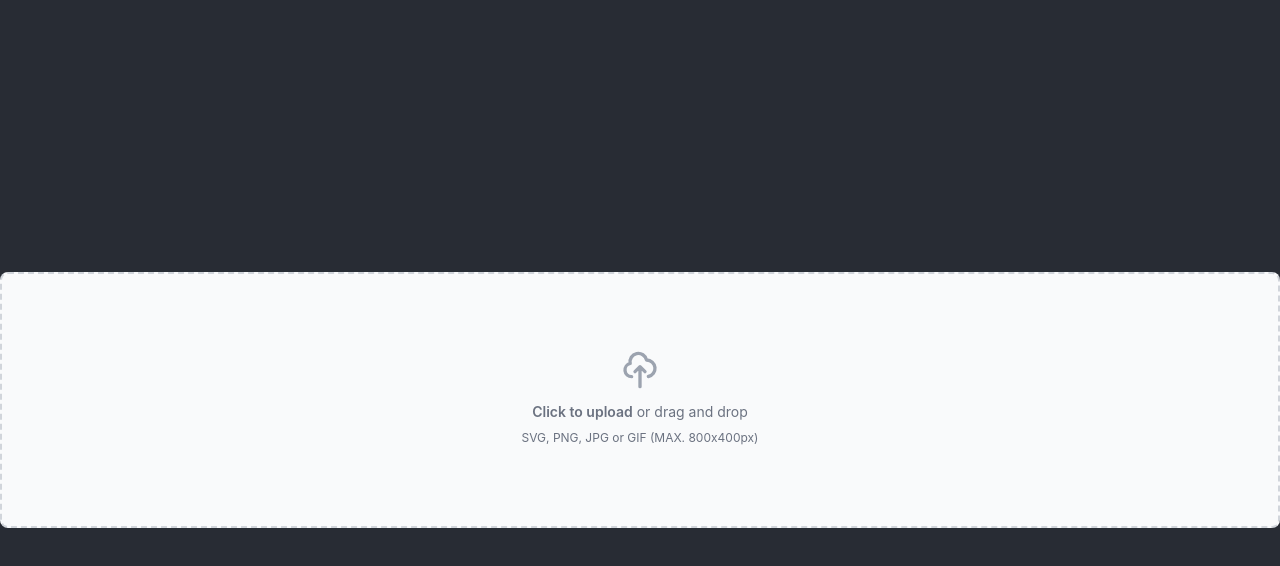
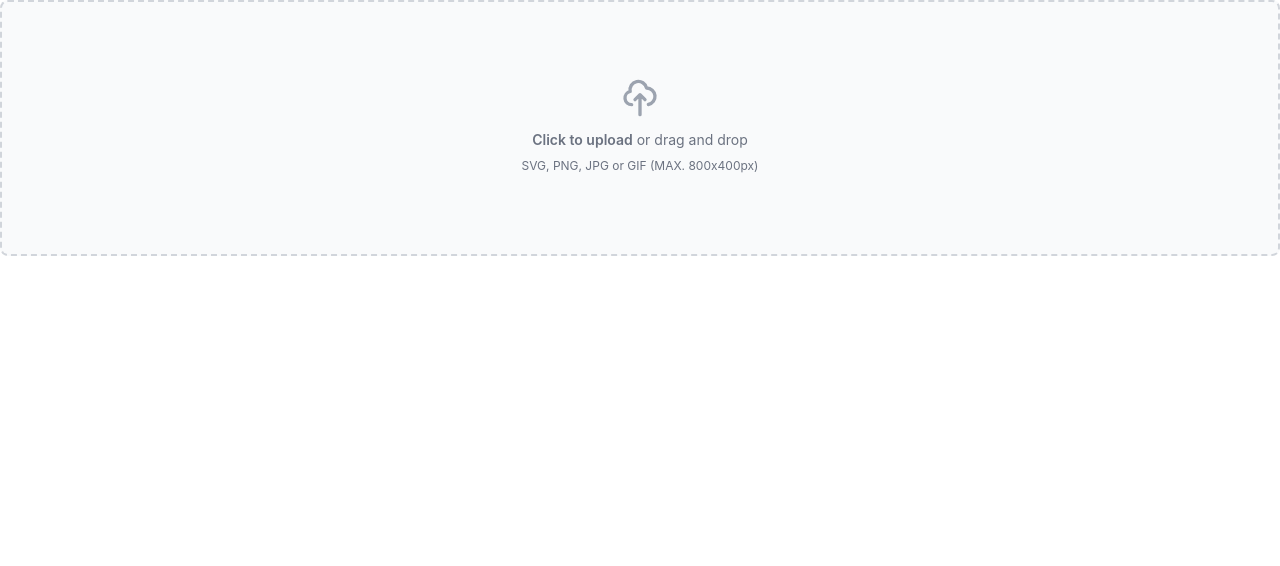
Before and after one commit to hojaedev/crowd-label, a React (Create React App) app: page /upload in a window 1280 px wide. Shown: the top 566 px of the page. Built offline with nearby package versions, Linux system fonts and the light colour scheme.

Commit message:
add page system

```diff
--- a/src/App.css
+++ /dev/null
@@ -1,42 +0,0 @@
-@tailwind base;
-@tailwind components;
-@tailwind utilities;
-
-.App {
-  text-align: center;
-}
-
-.App-logo {
-  height: 40vmin;
-  pointer-events: none;
-}
-
-@media (prefers-reduced-motion: no-preference) {
-  .App-logo {
-    animation: App-logo-spin infinite 20s linear;
-  }
-}
-
-.App-header {
-  background-color: #282c34;
-  min-height: 100vh;
-  display: flex;
-  flex-direction: column;
-  align-items: center;
-  justify-content: center;
-  font-size: calc(10px + 2vmin);
-  color: white;
-}
-
-.App-link {
-  color: #61dafb;
-}
-
-@keyframes App-logo-spin {
-  from {
-    transform: rotate(0deg);
-  }
-  to {
-    transform: rotate(360deg);
-  }
-}
--- a/src/App.js
+++ /dev/null
@@ -1,23 +0,0 @@
-import logo from './logo.svg';
-import './App.css';
-
-function App() {
-  return (
-    <div className="App">
-      <header className="App-header">
-      <div class="flex items-center justify-center w-full">
-        <label for="dropzone-file" class="flex flex-col items-center justify-center w-full h-64 border-2 border-gray-300 border-dashed rounded-lg cursor-pointer bg-gray-50 dark:hover:bg-bray-800 dark:bg-gray-700 hover:bg-gray-100 dark:border-gray-600 dark:hover:border-gray-500 dark:hover:bg-gray-600">
-            <div class="flex flex-col items-center justify-center pt-5 pb-6">
-                <svg aria-hidden="true" class="w-10 h-10 mb-3 text-gray-400" fill="none" stroke="currentColor" viewBox="0 0 24 24" xmlns="http://www.w3.org/2000/svg"><path stroke-linecap="round" stroke-linejoin="round" stroke-width="2" d="M7 16a4 4 0 01-.88-7.903A5 5 0 1115.9 6L16 6a5 5 0 011 9.9M15 13l-3-3m0 0l-3 3m3-3v12"></path></svg>
-                <p class="mb-2 text-sm text-gray-500 dark:text-gray-400"><span class="font-semibold">Click to upload</span> or drag and drop</p>
-                <p class="text-xs text-gray-500 dark:text-gray-400">SVG, PNG, JPG or GIF (MAX. 800x400px)</p>
-            </div>
-            <input id="dropzone-file" type="file" class="hidden" />
-        </label>
-      </div>
-      </header>
-    </div>
-  );
-}
-
-export default App;
--- /dev/null
+++ b/src/components/Layout.js
@@ -0,0 +1,7 @@
+import React, { useState } from "react";
+
+const BaseLayout = ({ children }) => {
+  return <div className="bg-black">{children}</div>;
+};
+
+export default BaseLayout;
--- a/src/index.css
+++ b/src/index.css
@@ -1,3 +1,7 @@
+@tailwind base;
+@tailwind components;
+@tailwind utilities;
+
 body {
   margin: 0;
   font-family: -apple-system, BlinkMacSystemFont, 'Segoe UI', 'Roboto', 'Oxygen',
--- a/src/index.js
+++ b/src/index.js
@@ -1,14 +1,15 @@
-import React from 'react';
-import ReactDOM from 'react-dom/client';
-import './index.css';
-import App from './App';
-import reportWebVitals from './reportWebVitals';
+import React from "react";
+import ReactDOM from "react-dom/client";
+import "./index.css";
+import { RouterProvider } from "react-router-dom";
+import reportWebVitals from "./reportWebVitals";
+import router from "./routes";
 
-const root = ReactDOM.createRoot(document.getElementById('root'));
+const root = ReactDOM.createRoot(document.getElementById("root"));
 root.render(
   <React.StrictMode>
-    <App />
-  </React.StrictMode>
+    <RouterProvider router={router} />
+  </React.StrictMode>,
 );
 
 // If you want to start measuring performance in your app, pass a function
--- /dev/null
+++ b/src/pages/Browse.js
@@ -0,0 +1,12 @@
+import React, { useState } from "react";
+import BaseLayout from "../components/Layout";
+
+const BrowsePage = () => {
+  return (
+    <BaseLayout>
+        <h1>Hello World</h1>ƒ
+    </BaseLayout>
+  );
+};
+
+export default BrowsePage;
--- /dev/null
+++ b/src/pages/Labels.js
@@ -0,0 +1,14 @@
+import React, { useState } from "react";
+import BaseLayout from "../components/Layout";
+
+const LabelPage = () => {
+  return (
+    <BaseLayout>
+      <div class="flex items-center justify-center w-full">
+        <h1>Hello World!</h1>
+      </div>
+    </BaseLayout>
+  );
+};
+
+export default LabelPage;
--- /dev/null
+++ b/src/pages/Main.js
@@ -0,0 +1,14 @@
+import React, { useState } from "react";
+import BaseLayout from "../components/Layout";
+
+const MainPage = () => {
+  return (
+    <BaseLayout>
+      <div class="flex items-center justify-center w-full">
+        <h1>Hello World!</h1>
+      </div>
+    </BaseLayout>
+  );
+};
+
+export default MainPage;
--- /dev/null
+++ b/src/pages/Upload.js
@@ -0,0 +1,42 @@
+import React, { useState } from "react";
+import BaseLayout from "../components/Layout";
+
+const UploadPage = () => {
+  return (
+    <div class="flex items-center justify-center w-full">
+      <label
+        for="dropzone-file"
+        class="flex flex-col items-center justify-center w-full h-64 border-2 border-gray-300 border-dashed rounded-lg cursor-pointer bg-gray-50 dark:hover:bg-bray-800 dark:bg-gray-700 hover:bg-gray-100 dark:border-gray-600 dark:hover:border-gray-500 dark:hover:bg-gray-600"
+      >
+        <div class="flex flex-col items-center justify-center pt-5 pb-6">
+          <svg
+            aria-hidden="true"
+            class="w-10 h-10 mb-3 text-gray-400"
+            fill="none"
+            stroke="currentColor"
+            viewBox="0 0 24 24"
+            xmlns="http://www.w3.org/2000/svg"
+          >
+            <path
+              stroke-linecap="round"
+              stroke-linejoin="round"
+              stroke-width="2"
+              d="M7 16a4 4 0 01-.88-7.903A5 5 0 1115.9 6L16 6a5 5 0 011 9.9M15 13l-3-3m0 0l-3 3m3-3v12"
+            ></path>
+          </svg>
+          <p class="mb-2 text-sm text-gray-500 dark:text-gray-400">
+            <span class="font-semibold">Click to upload</span> or drag and drop
+          </p>
+          <p class="text-xs text-gray-500 dark:text-gray-400">
+            SVG, PNG, JPG or GIF (MAX. 800x400px)
+          </p>
+        </div>
+        <input id="dropzone-file" type="file" class="hidden" />
+      </label>
+    </div>
+    // <BaseLayout>
+    // </BaseLayout>
+  );
+};
+
+export default UploadPage;
--- /dev/null
+++ b/src/pages/index.js
@@ -0,0 +1,6 @@
+import MainPage from "./Main";
+import UploadPage from "./Upload";
+import LabelPage from "./Labels";
+import BrowsePage from "./Browse";
+
+export { MainPage, UploadPage, LabelPage, BrowsePage };
--- /dev/null
+++ b/src/routes.js
@@ -0,0 +1,23 @@
+import { createBrowserRouter } from "react-router-dom";
+import { MainPage, UploadPage, BrowsePage, LabelPage } from "../src/pages";
+
+const router = createBrowserRouter([
+  {
+    path: "/",
+    element: <MainPage />,
+  },
+  {
+    path: "/upload",
+    element: <UploadPage />,
+  },
+  {
+    path: "/browse",
+    element: <BrowsePage />,
+  },
+  {
+    path: "/label",
+    element: <LabelPage />,
+  },
+]);
+
+export default router;
```
Also changed, not shown: src/logo.svg (deleted), 1 other file (tests, documents, lock files or other folders).
